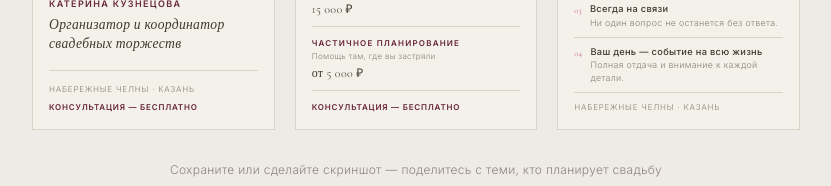
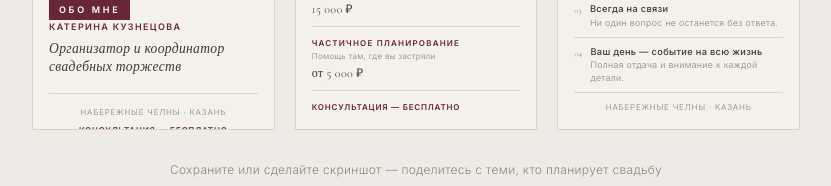
Before and after one commit to pr-poehali-dev/nova-exploration-25, a React (Vite) app: page / in a window 1280 px wide. Shown: the part 6627-6813 px from the top of the page, without its empty margins (224-1055 px from the left). Built offline with nearby package versions, Linux system fonts and the light colour scheme; a web font is replaced by a local one.

Commit message:
refactor(stories): adjust photo ratios & center text

```diff
--- a/src/components/sections/ws-stories.tsx
+++ b/src/components/sections/ws-stories.tsx
@@ -28,7 +28,7 @@ export function WsStories() {
             className="overflow-hidden flex flex-col"
             style={{ aspectRatio: "9/16", background: cream, border: `1px solid ${sand}` }}
           >
-            <div className="shrink-0" style={{ height: "33%" }}>
+            <div className="shrink-0" style={{ height: "66%" }}>
               <img
                 src="https://cdn.poehali.dev/projects/2a0a2c2e-9d24-43e5-b790-5299a6e10c49/bucket/ca05874b-c9cf-439d-a9b3-a52d97e07d8c.jpg"
                 alt="Катерина"
@@ -52,7 +52,7 @@ export function WsStories() {
                 >
                   Организатор и координатор свадебных торжеств
                 </p>
-                <div className="border-t pt-3 space-y-1.5" style={{ borderColor: sand }}>
+                <div className="border-t pt-3 space-y-1.5 text-center" style={{ borderColor: sand }}>
                   <p className="text-[8px] tracking-widest uppercase" style={{ color: muteText }}>Набережные Челны · Казань</p>
                   <p className="text-[8px] tracking-widest uppercase font-semibold" style={{ color: cherry }}>Консультация — бесплатно</p>
                 </div>
@@ -70,6 +70,7 @@ export function WsStories() {
                 src="https://cdn.poehali.dev/projects/2a0a2c2e-9d24-43e5-b790-5299a6e10c49/bucket/7f145795-54fe-4e93-b889-7bf1211b7b4b.jpg"
                 alt="Услуги"
                 className="w-full h-full object-cover"
+                style={{ objectPosition: "center 20%" }}
               />
               <div className="absolute inset-0" style={{ background: "rgba(57,18,18,0.15)" }} />
             </div>
@@ -106,8 +107,8 @@ export function WsStories() {
               <img
                 src="https://cdn.poehali.dev/projects/2a0a2c2e-9d24-43e5-b790-5299a6e10c49/bucket/43bc7a47-a274-4b16-8f57-51c1c32969a1.jpg"
                 alt="Подход"
-                className="w-full h-full object-cover object-top"
-                style={{ filter: "grayscale(15%)" }}
+                className="w-full h-full object-cover"
+                style={{ filter: "grayscale(15%)", objectPosition: "center 25%" }}
               />
             </div>
             <div className="flex-1 flex flex-col justify-between p-4" style={{ background: cream }}>
@@ -132,7 +133,7 @@ export function WsStories() {
                     </div>
                   </div>
                 ))}
-                <p className="text-[8px] tracking-widest uppercase" style={{ color: muteText }}>Набережные Челны · Казань</p>
+                <p className="text-[8px] tracking-widest uppercase text-center" style={{ color: muteText }}>Набережные Челны · Казань</p>
               </div>
             </div>
           </div>
```
